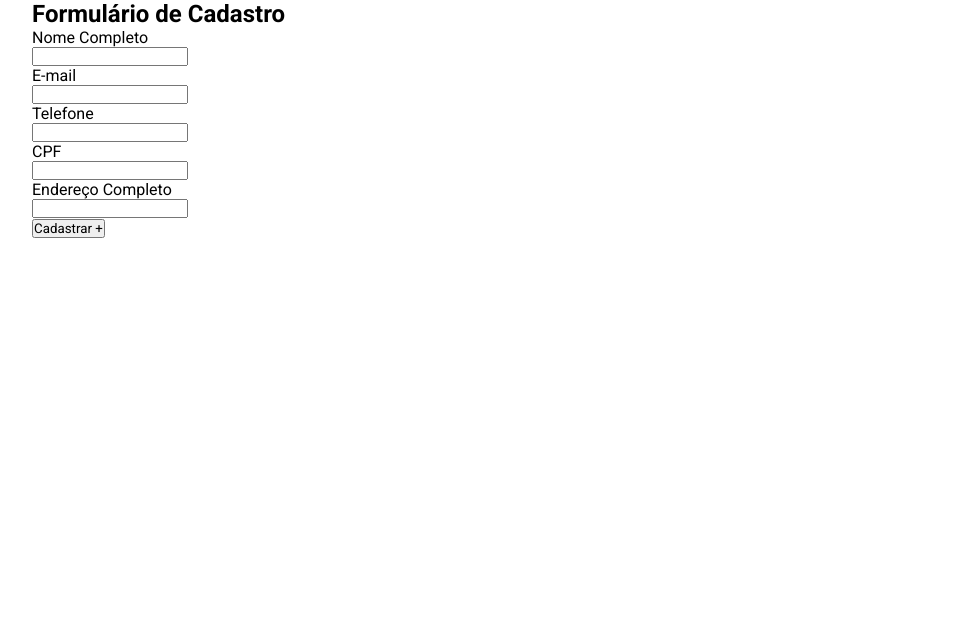
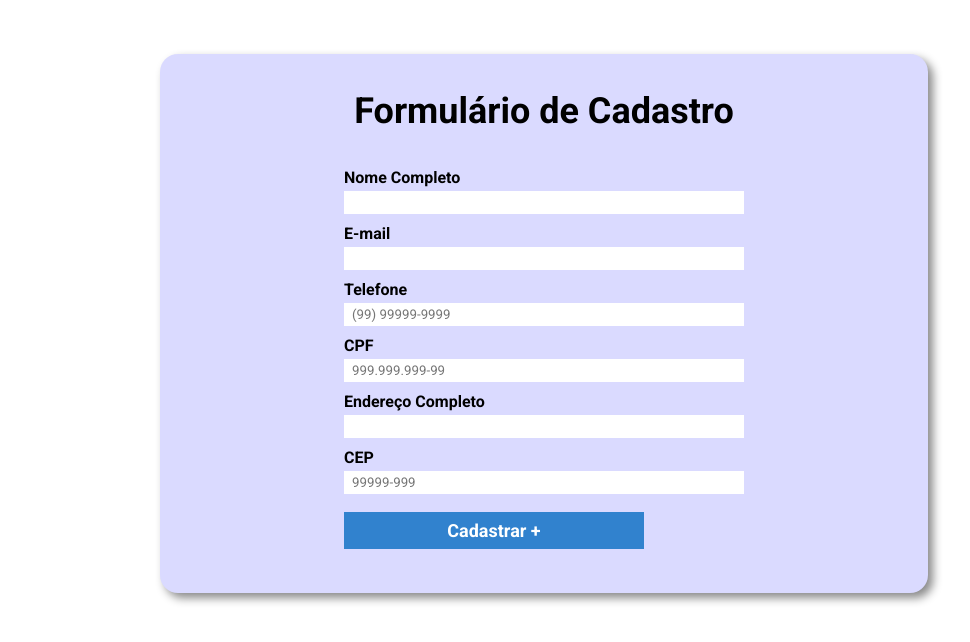
Before and after one commit to rangelhenriquef/curso_ebac_frontend, a plain HTML site: page index.html in a window 1280 px wide. Shown: the whole page, without its empty margins (96-1066 px from the left). Drawn offline with nearby package versions, Linux system fonts and the light colour scheme.

Commit message:
Alteração do CCS

```diff
--- a/index.html
+++ b/index.html
@@ -12,16 +12,15 @@
     <title>Formulário de Cadastro</title>
 </head>
 <body>
+    <div class="container">
         <header>
-        <div class="container">
             <h2>Formulário de Cadastro</h2>
-        </div>
         </header>
 
-    <div class="container">
         <form>
-            <label for="nome-completo">Nome Completo</label>
-            <input id="nome-completo" type="text" name="nome-completo">
+            <div class="formulario">
+                <label for="nome">Nome Completo</label>
+                <input id="nome" type="text" name="nome">
 
                 <label for="email">E-mail</label>
                 <input id="email" type="email" name="email">
@@ -29,23 +28,25 @@
                 <label for="telefone">Telefone</label>
                 <input id="telefone" type="tel" name="telefone">
 
-            <div class="form-campo">
                 <label for="cpf">CPF</label>
                 <input id="cpf" type="text" name="cpf">
-            </div>
 
                 <label for="endereco">Endereço Completo</label>
                 <input id="endereco" type="text" name="endereco">
 
+                <label for="cep">CEP</label>
+                <input id="cep" type="text" name="cep">
+
                 <button id="btn-cadastrar" type="submit">Cadastrar +</button>
+            </div>
         </form>
     </div>
 
     <script type="text/javascript" src="https://code.jquery.com/jquery-1.11.0.min.js"></script>
     <script type="text/javascript" src="https://code.jquery.com/jquery-migrate-1.2.1.min.js"></script>
-    <script src="./js/jquery.mask.min.js"></script>
-    <script src="./js/jquery.validate.min.js"></script>
-    <script src="./js/messages_pt_BR.js"></script>
-    <script src="./js/script.js"></script>
+    <script src="js/jquery.mask.min.js"></script>
+    <script src="js/jquery.validate.min.js"></script>
+    <script src="js/messages_pt_BR.js"></script>
+    <script src="js/script.js"></script>
 </body>
 </html>
--- a/js/script.js
+++ b/js/script.js
@@ -1,17 +1,40 @@
 $(document).ready(function(){
-    $('cpf').mask('000.000.000-00', {
-        placeholder: '__/__/____'
-    });
+    $('#cpf').mask('000.000.000-00', {
+        placeholder: '999.999.999-99'
+    })
+    $('#telefone').mask('(00) 00000-0000', {
+        placeholder: '(99) 99999-9999'
+    })
+    $('#cep').mask('00000-000', {
+        placeholder: '99999-999'
+    })
 
     $('form').validate({
         rules: {
+            nome: {
+                required: true
+            },
+            email: {
+                required: true
+            },
             cpf: {
                 required: true,
                 cpf: true
             },
-            messages: {
-                cpf: 'Informe um CPF válido'
+            telefone: {
+                required: true
+            },
+            endereco: {
+                required: true
+            },
+            cep: {
+                required: true
             }
+        },
+        messages: {
+            cpf: 'Digite um CPF válido!',
+            telefone: 'Digite um telefone',
+            cep: 'CEP inválido ou inexistente'
         }
     });
 })
--- a/style.css
+++ b/style.css
@@ -6,11 +6,49 @@
 }
 
 .container {
-    max-width: 1024px;
-    width: 100%;
+    max-width: 960px;
+    width: 60%;
     margin: 0 auto;
+    background-color: #dadaff;
+    padding: 36px;
+    margin-top: 54px;
+    border-radius: 18px;
+    justify-content: center;
+    display: flex;
+    flex-direction: column;
+    align-items: center;
+    box-shadow: 5px 5px 10px rgba(0, 0, 0, 0.466);
 }
 
-input {
+header {
+    margin-bottom: 36px;
+    font-size: 24px;
+    text-align: center;
+}
+
+form input {
     display: block;
+    margin-bottom: 10px;
+    padding: 4px 8px;
+    width: 400px;
+    border: none;
 }
+
+form label {
+    font-weight: bold;
+    font-size: 16px;
+    margin-bottom: 4px;
+    display: block;
+    justify-content: center;
+}
+
+form button {
+    font-weight: bold;
+    font-size: 18px;
+    background-color: rgb(49, 130, 206);
+    color: #ffffff;
+    padding: 8px 12px;
+    margin: 8px auto;
+    border: none;
+    width: 300px;
+}
```
Lines whose indentation alone changed are shown as unchanged.
